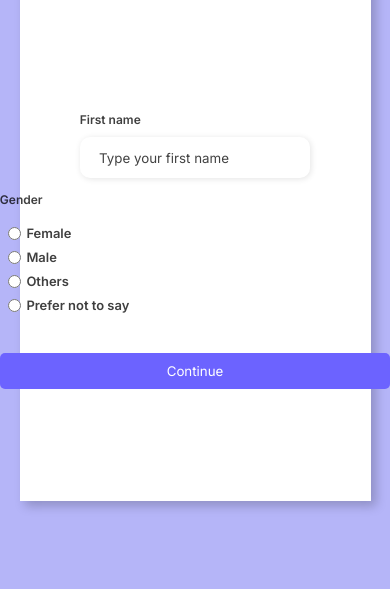
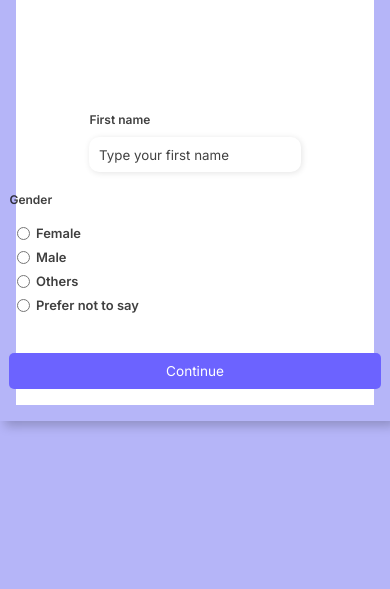
Before and after one commit to quantumcassiopeia/simple-responsive-html-form, a plain HTML site: page index.html in a window 390 px wide. Shown: the part 255-844 px from the top of the page. Drawn offline with Linux system fonts and the light colour scheme.

Commit message:
Improved responsiveness for mobile devices: adjusted layout and styling for smaller screens.

```diff
--- a/assets/css/styles.css
+++ b/assets/css/styles.css
@@ -18,8 +18,7 @@ body {
   justify-content: center;
   align-items: center;
 
-  width: 1920;
-  height: 100vh;
+  min-height: 100vh;
 
   background-color: #0c0ce94d;
 }
@@ -29,6 +28,7 @@ body {
 
   width: 80%;
   height: 80vh;
+  max-width: 1280px;
 
   box-shadow: 5px 5px 10px rgba(0, 0, 0, 0.212);
 }
@@ -232,3 +232,31 @@ body {
     margin-top: 0.5rem;
   }
 }
+
+@media screen and (max-width: 768px) {
+  .container {
+    flex-direction: column;
+    width: 90%;
+    height: auto;
+  }
+  .form {
+    padding: 2rem;
+  }
+}
+
+@media screen and (max-width: 480px) {
+  .container {
+    width: 100%;
+    padding: 1rem;
+  }
+  .form {
+    padding: 1rem;
+  }
+  .continue-button button {
+    padding: 0.6rem;
+    font-size: 0.85rem;
+  }
+  .input-box input {
+    padding: 0.6rem;
+  }
+}
```
